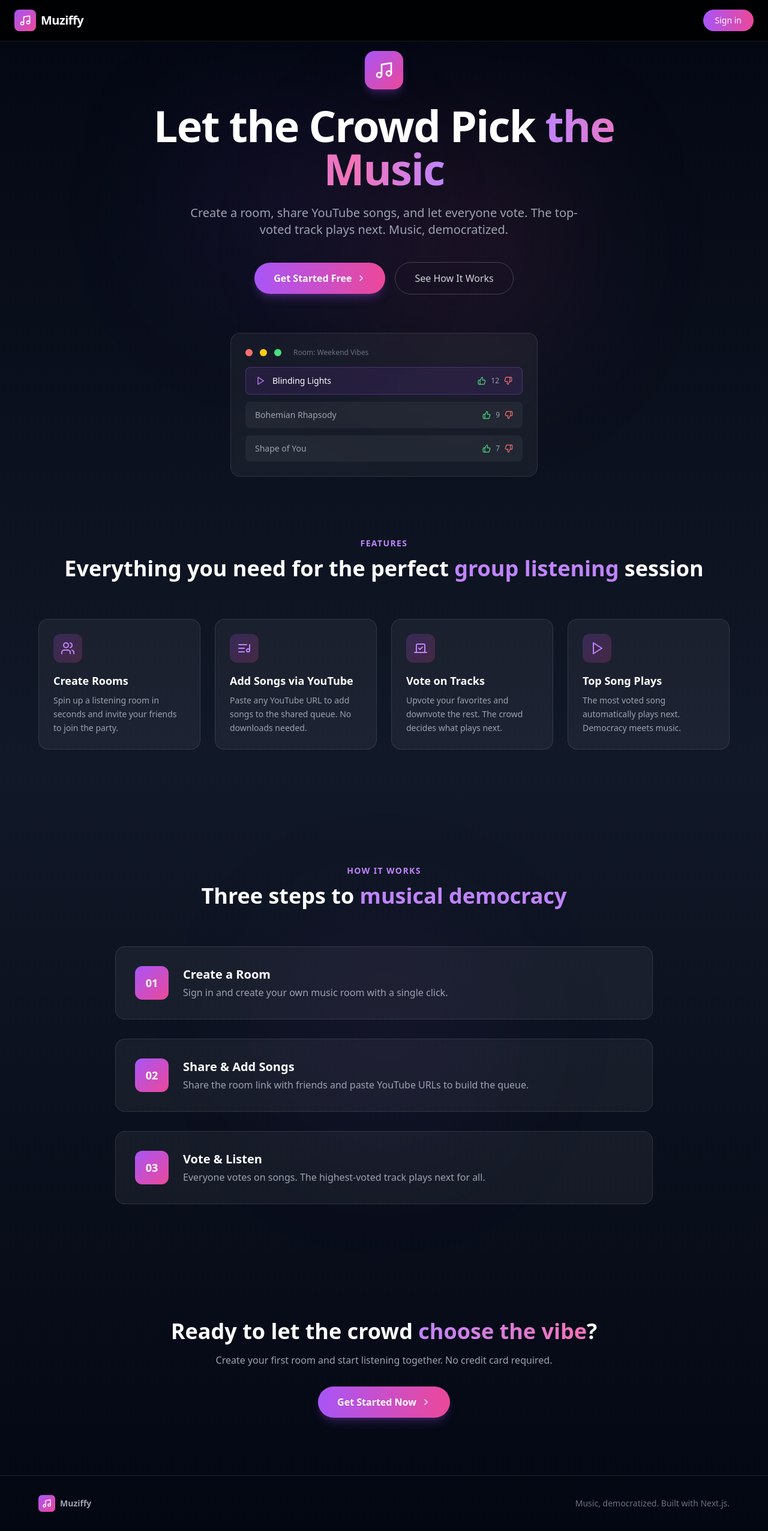
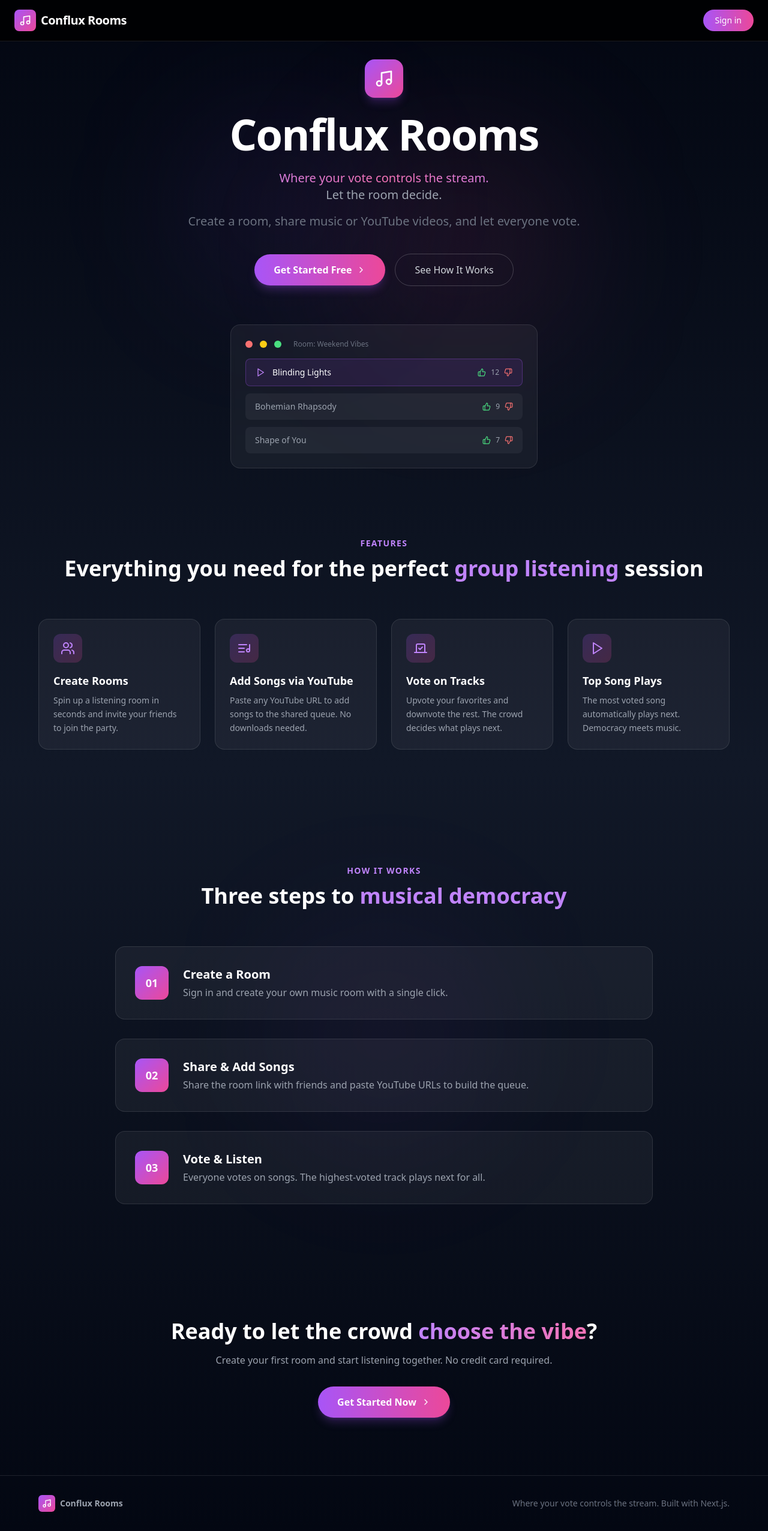
Before and after one commit to Abhay12911/Muzify, a Next.js app in the folder app/: page / in a window 1280 px wide. Shown: the whole page at 60% size. Built offline with nearby package versions, Linux system fonts and the light colour scheme; no server answers.

Commit message:
changes name and theme of app

```diff
--- a/app/app/components/Appbar.tsx
+++ b/app/app/components/Appbar.tsx
@@ -13,7 +13,7 @@ export function Appbar() {
             <Music className="h-5 w-5 text-white" />
           </div>
           <span className="text-xl font-bold text-white tracking-tight">
-            Muziffy
+            Conflux Rooms
           </span>
         </div>
         <div>
--- a/app/app/layout.tsx
+++ b/app/app/layout.tsx
@@ -14,9 +14,9 @@ const geistMono = Geist_Mono({
 });
 
 export const metadata: Metadata = {
-  title: "Muziffy - Let the Crowd Pick the Music",
+  title: "Conflux Rooms - Where your vote controls the stream",
   description:
-    "Create rooms, share YouTube songs, and let everyone vote. The top-voted track plays next. Music, democratized.",
+    "Create shared rooms, add music or YouTube videos, and let the room decide what plays next.",
 };
 
 export default function RootLayout({
--- a/app/app/page.tsx
+++ b/app/app/page.tsx
@@ -115,10 +115,7 @@ export default function Home() {
             transition={{ duration: 0.6, delay: 0.1 }}
             className="mb-6 text-5xl font-extrabold tracking-tight sm:text-6xl lg:text-7xl"
           >
-            Let the Crowd Pick{" "}
-            <span className="bg-gradient-to-r from-purple-400 via-pink-400 to-purple-400 bg-clip-text text-transparent">
-              the Music
-            </span>
+            Conflux Rooms
           </motion.h1>
 
           <motion.p
@@ -127,8 +124,13 @@ export default function Home() {
             transition={{ duration: 0.6, delay: 0.25 }}
             className="mx-auto mb-10 max-w-2xl text-lg text-gray-400 sm:text-xl"
           >
-            Create a room, share YouTube songs, and let everyone vote. The
-            top-voted track plays next. Music, democratized.
+            <span className="block bg-gradient-to-r from-purple-400 via-pink-400 to-purple-400 bg-clip-text text-transparent">
+              Where your vote controls the stream.
+            </span>
+            <span className="block text-gray-400">Let the room decide.</span>
+            <span className="mt-4 block text-gray-500">
+              Create a room, share music or YouTube videos, and let everyone vote.
+            </span>
           </motion.p>
 
           <motion.div
@@ -360,11 +362,11 @@ export default function Home() {
               <Music className="h-4 w-4 text-white" />
             </div>
             <span className="text-sm font-semibold text-gray-400">
-              Muziffy
+              Conflux Rooms
             </span>
           </div>
           <p className="text-sm text-gray-500">
-            Music, democratized. Built with Next.js.
+            Where your vote controls the stream. Built with Next.js.
           </p>
         </div>
       </footer>
```
Also changed, not shown: 2 other files (tests, documents, lock files or other folders).
